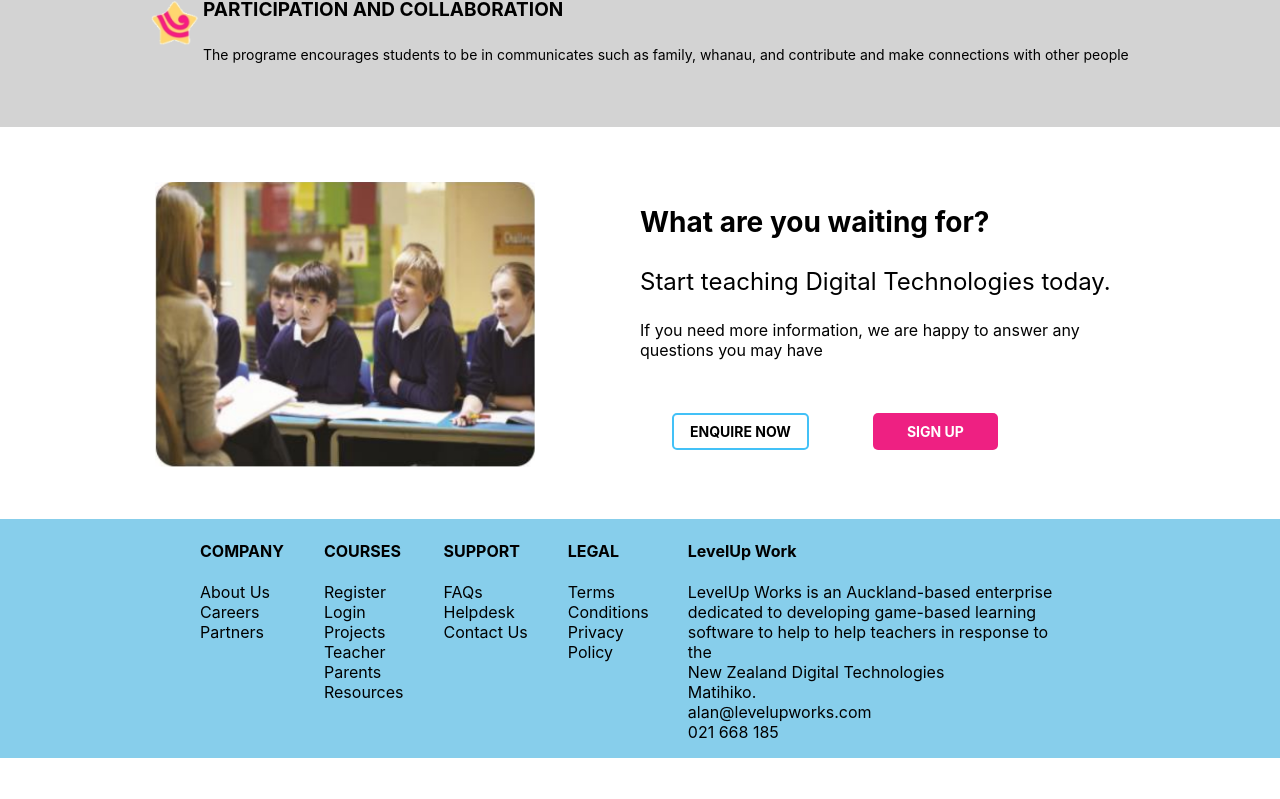
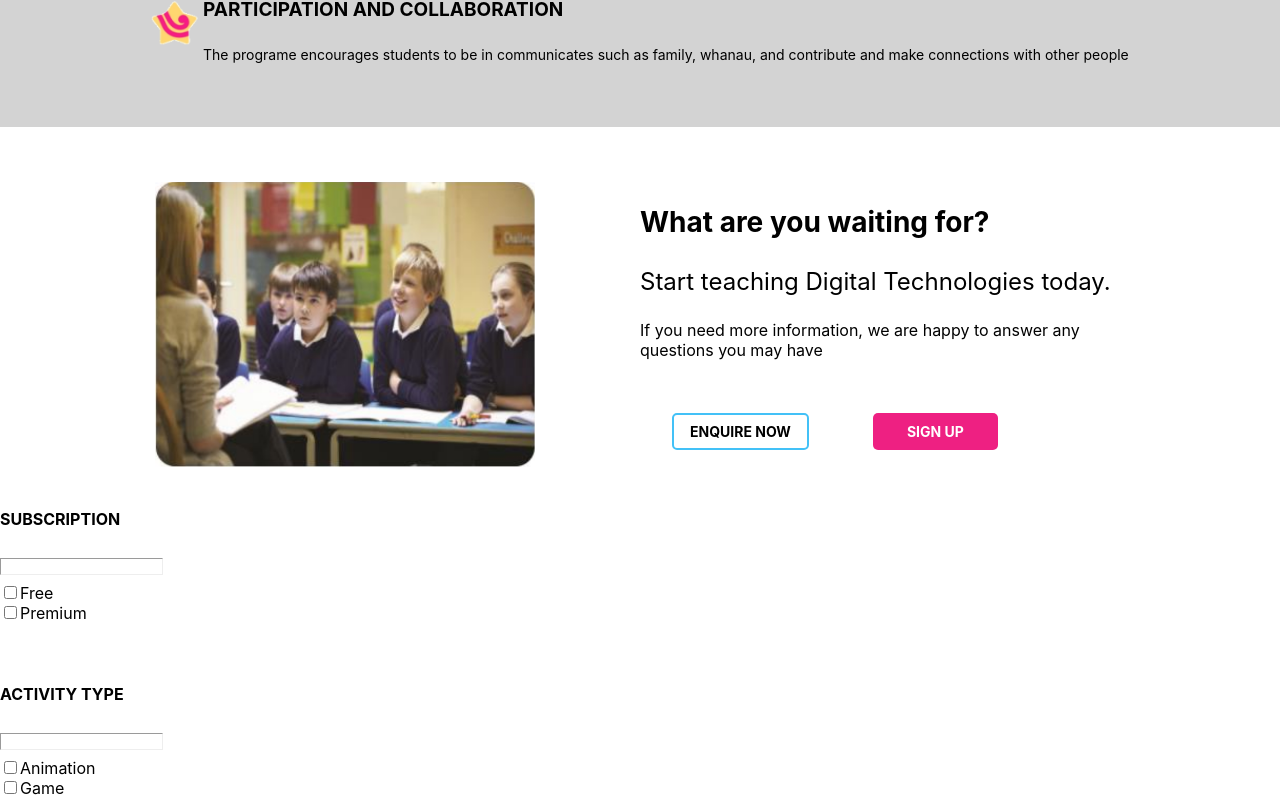
Before and after one commit to pat8899/mission-x-backend, a React (Create React App) app: page /Teachers.js in a window 1280 px wide. Shown: the part 1994-2793 px from the top of the page. Built offline with nearby package versions, Linux system fonts and the light colour scheme.

Commit message:
Update App.js

```diff
--- a/src/App.js
+++ b/src/App.js
@@ -87,6 +87,10 @@ function App() {
       <Contentb />
       <Contentcomp />
       <Contentstart />
+    <div className="sidePic">
+        <SideCheckbox />
+        <Projects />
+        </div>
       <Footer />
     </div>
   );
```
